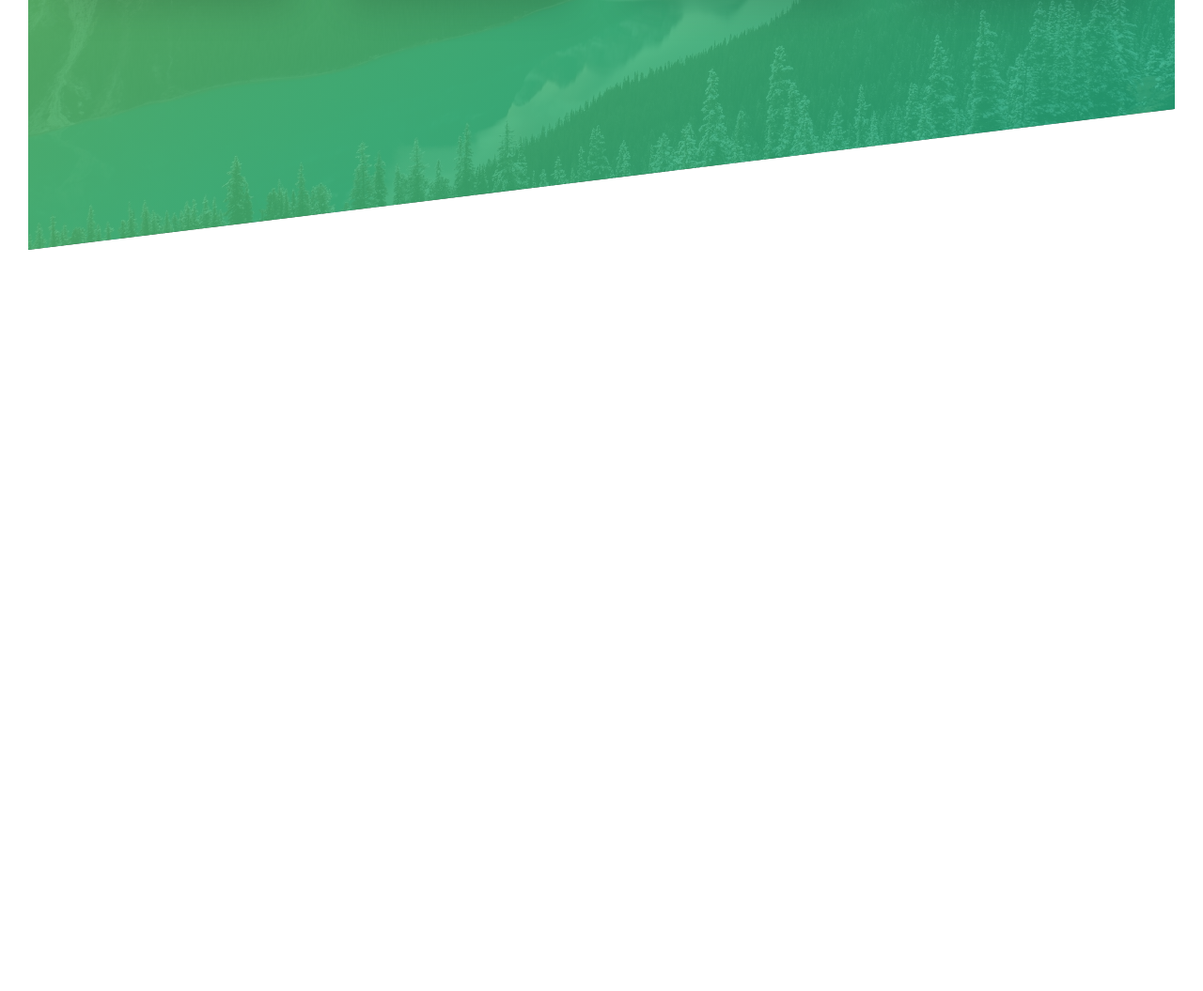
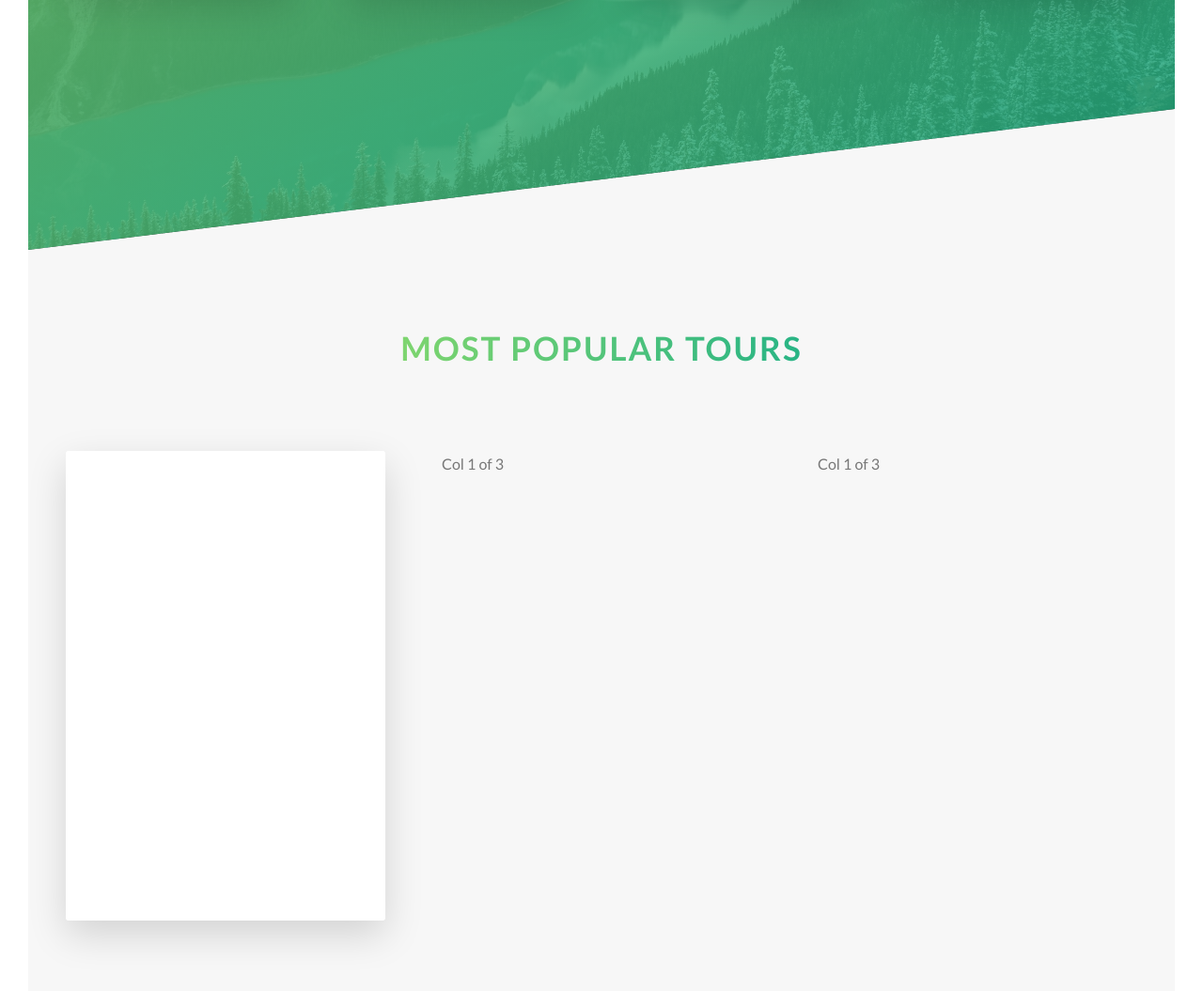
Before and after one commit to jayhan1109/udemyCSS, a website: page Natours/starter/index.html in a window 1280 px wide. Shown: the part 1969-3024 px from the top of the page at 94% size. Before the commit the page ends 2235 px from the top, so only its background shows below. Drawn offline with Linux system fonts and the light colour scheme; files whose address does not match are found by name.

Commit message:
Tours Section - Part 1

```diff
--- a/Natours/starter/index.html
+++ b/Natours/starter/index.html
@@ -121,12 +121,24 @@
                 </div>
         </div>
       </section>
-    </main>
 
-    <!-- <section class="grid-test">
+      <section class="section-tours">
+          <div class="u-center-text u-margin-bottom-big">
+              <h2 class="heading-secondary">
+                Most popular tours
+              </h2>
+            </div>
+
             <div class="row">
                 <div class="col-1-of-3">
-          Col 1 of 3
+                  <div class="card">
+                    <div class="card__side card__side--front card__side--front-1">
+                      Front
+                    </div>
+                    <div class="card__side card__side--back card__side--back-1">
+                      Back
+                    </div>
+                  </div>
                 </div>
                 <div class="col-1-of-3">
                   Col 1 of 3
@@ -135,6 +147,11 @@
                   Col 1 of 3
                 </div>
               </div>
+      </section>
+    </main>
+
+    <!-- <section class="grid-test">
+
 
       <div class="row">
         <div class="col-1-of-3">
--- a/Natours/starter/sass/abstracts/_variables.scss
+++ b/Natours/starter/sass/abstracts/_variables.scss
@@ -2,6 +2,13 @@
 $color-primary: #55c57a;
 $color-primary-light: #7ed56f;
 $color-primary-dark: #28b485;
+
+$color-secondary-light:#ffb900;
+$color-secondary-dark:#ff7730;
+
+$color-tertiary-light:#2998ff;
+$color-tertiary-dark:#5643fa;
+
 $color-grey-dark: #777;
 $color-grey-light-1: #f7f7f7;
 $color-white: #fff;
--- /dev/null
+++ b/Natours/starter/sass/components/_card.scss
@@ -0,0 +1,43 @@
+.card {
+  perspective: 150rem;
+  -moz-perspective: 150rem;
+  position: relative;
+  height: 50rem;
+
+  &__side {
+    color: #fff;
+    font-size: 2rem;
+    height: 50rem;
+    transition: all 0.8s ease;
+    position: absolute;
+    top: 0;
+    left: 0;
+    width: 100%;
+    backface-visibility: hidden;
+    border-radius: 3px;
+    box-shadow: 0 1.5rem 4rem rgba($color-black, .15);
+
+    &--front {
+      background-color: $color-white;
+    }
+
+    &--back {
+      transform: rotateY(180deg);
+      &-1 {
+        background-image: linear-gradient(
+          to right bottom,
+          $color-secondary-light,
+          $color-secondary-dark
+        );
+      }
+    }
+  }
+
+  &:hover &__side--front {
+    transform: rotateY(180deg);
+  }
+
+  &:hover &__side--back {
+    transform: rotateY(0deg);
+  }
+}
--- a/Natours/starter/sass/components/_feature-box.scss
+++ b/Natours/starter/sass/components/_feature-box.scss
@@ -23,7 +23,4 @@
   &:hover{
       transform: translateY(-1.5rem) scale(1.03);
   }
-
-  &__text {
-  }
 }
--- a/Natours/starter/sass/main.scss
+++ b/Natours/starter/sass/main.scss
@@ -8,6 +8,7 @@
 @import "base/utilities";
 
 @import "components/button";
+@import "components/card";
 @import "components/composition";
 @import "components/feature-box";
 
--- a/Natours/starter/sass/pages/_home.scss
+++ b/Natours/starter/sass/pages/_home.scss
@@ -21,3 +21,9 @@
       transform: skewY(7deg);
     }
 }
+
+.section-tours{
+  background-color: $color-grey-light-1;
+    padding: 25rem 0 50rem 0;
+    margin-top: -10rem;
+}
```
Also changed, not shown: Natours/starter/css/style.css. Lines whose indentation alone changed are shown as unchanged.
